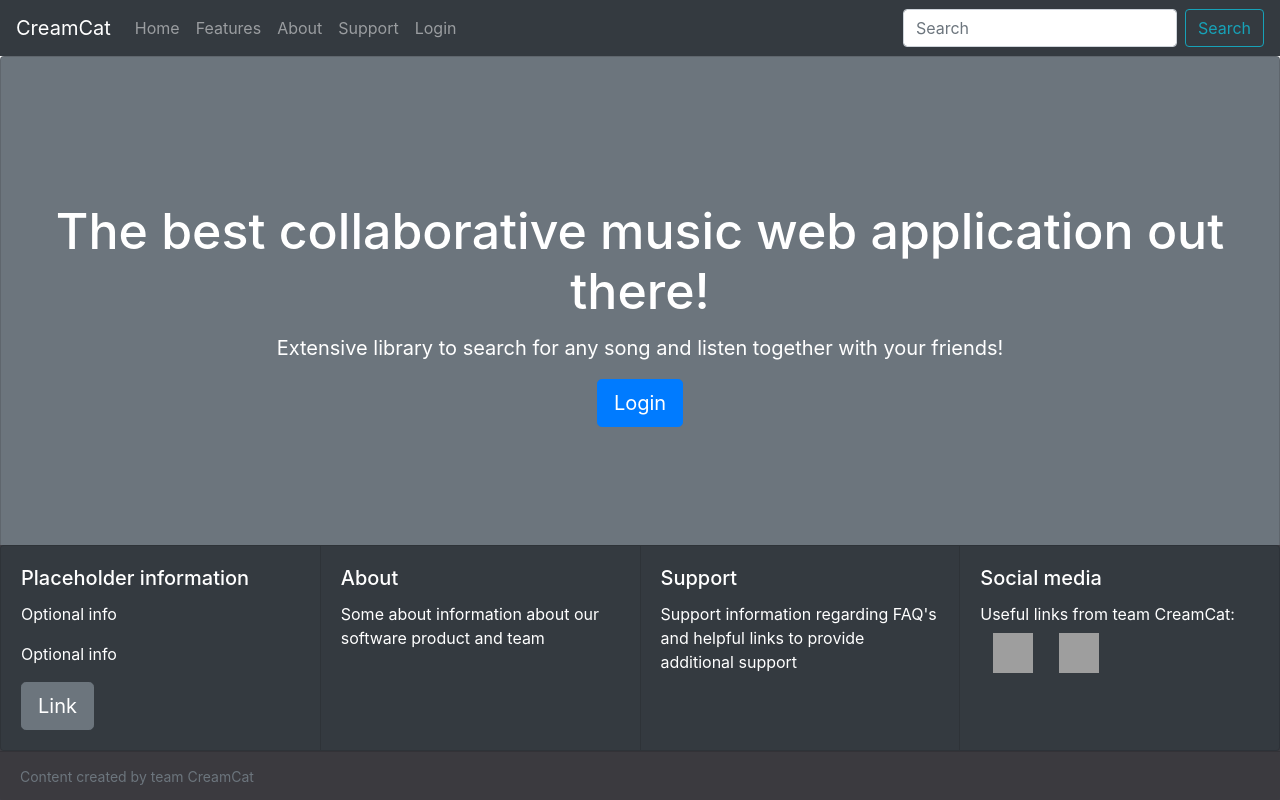
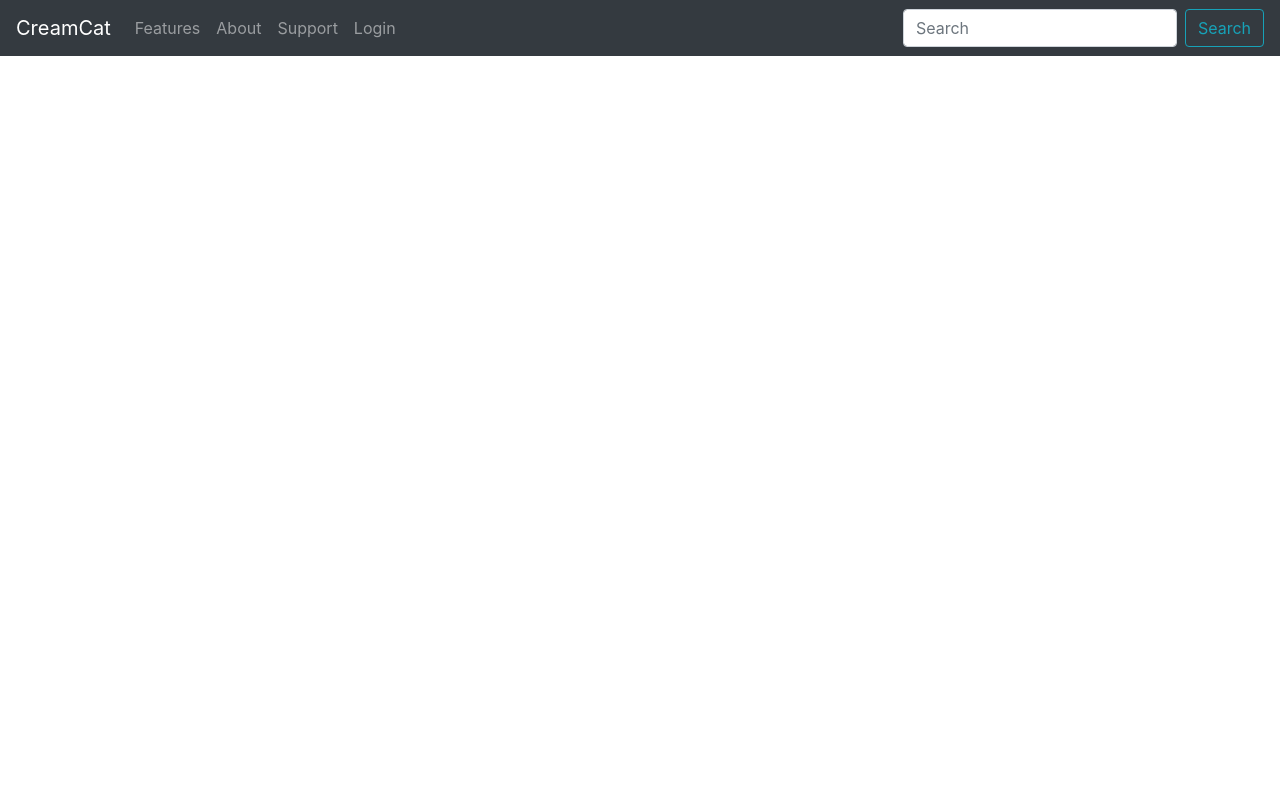
Before and after one commit to arangace/CreamCat, a React (Create React App) app in the folder frontend/: page / in a window 1280 px wide. Built offline with nearby package versions, Linux system fonts and the light colour scheme; grey boxes are pictures that could not be loaded.

Commit message:
added routes for pages

```diff
--- a/frontend/src/App.js
+++ b/frontend/src/App.js
@@ -1,8 +1,8 @@
 import { useState } from 'react';
 import styles from './styles.css';
 import NavBar from './Navbar';
-import Footer from './Footer';
-import Body from './Body';
+import HomePage from './HomePage';
+import { Switch, Route, Redirect } from 'react-router-dom';
 
 
 function App() {
@@ -14,9 +14,15 @@ function App() {
         <NavBar>
 
         </NavBar>
-        <Body></Body>
+
       </div>
-      <Footer></Footer>
+      <Switch>
+        <Route path="/Home">
+          <HomePage />
+        </Route>
+        <Route path="/Features">
+        </Route>
+      </Switch>
     </div >
   );
 }
--- /dev/null
+++ b/frontend/src/HomePage.js
@@ -0,0 +1,13 @@
+import Footer from './Footer';
+import Body from './Body';
+export default function HomePage() {
+    return (
+        <>
+            <Body></Body>
+            <Footer></Footer>
+        </>
+
+    )
+
+
+}
--- a/frontend/src/Navbar.js
+++ b/frontend/src/Navbar.js
@@ -10,13 +10,12 @@ export default function NavBar() {
   return (
     <>
       <Navbar bg="dark" variant="dark">
-        <Navbar.Brand href="#home">CreamCat</Navbar.Brand>
+        <Navbar.Brand href="Home">CreamCat</Navbar.Brand>
         <Nav className="mr-auto">
-          <Nav.Link href="#home">Home</Nav.Link>
-          <Nav.Link href="#features">Features</Nav.Link>
-          <Nav.Link href="#about">About</Nav.Link>
-          <Nav.Link href="#support">Support</Nav.Link>
-          <Nav.Link href="#login">Login</Nav.Link>
+          <Nav.Link href="Features">Features</Nav.Link>
+          <Nav.Link href="About">About</Nav.Link>
+          <Nav.Link href="Support">Support</Nav.Link>
+          <Nav.Link href="Login">Login</Nav.Link>
         </Nav>
         <Form inline>
           <FormControl type="text" placeholder="Search" className="mr-sm-2" />
--- a/frontend/src/index.js
+++ b/frontend/src/index.js
@@ -1,12 +1,15 @@
 import React from 'react';
 import ReactDOM from 'react-dom';
+import { BrowserRouter as Router } from 'react-router-dom';
 import './index.css';
 import App from './App';
 import 'bootstrap/dist/css/bootstrap.css';
 
 ReactDOM.render(
   <React.StrictMode>
-    <App />
+    <Router>
+      <App />
+    </Router>
   </React.StrictMode>,
   document.getElementById('root')
 );
```
